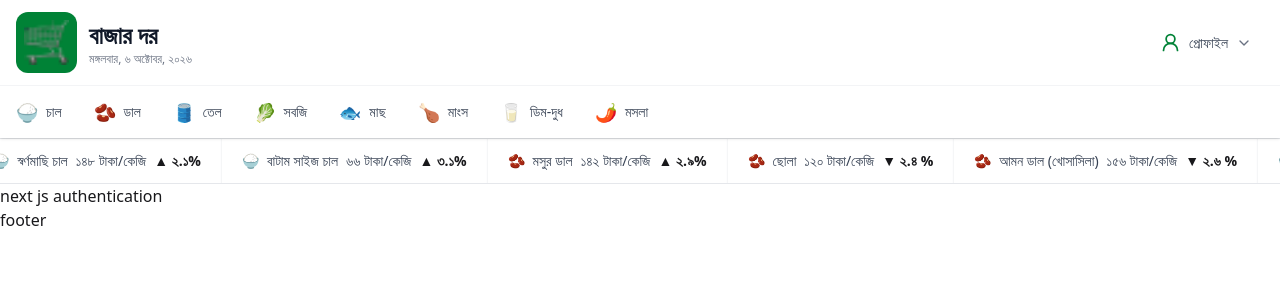
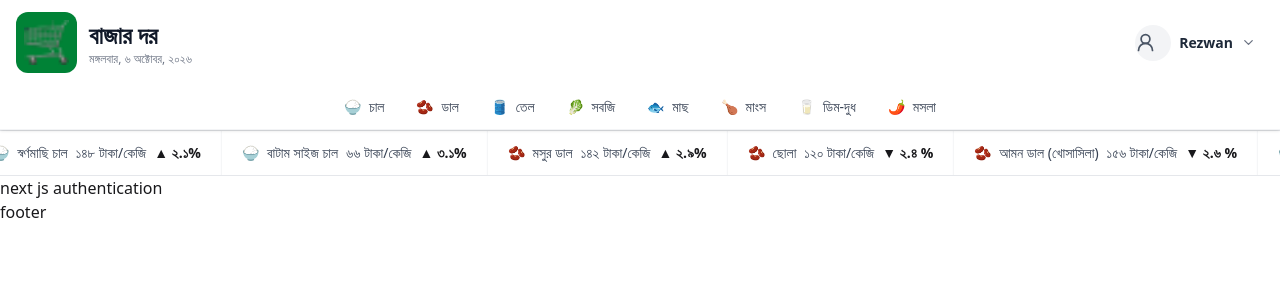
Before and after one commit to sanjida-sima/-B14-A7-Bazar-Dor, a Next.js app: page / in a window 1280 px wide. Shown: the top 300 px of the page. Built offline with nearby package versions, Linux system fonts and the light colour scheme.

Commit message:
done nav

```diff
--- a/src/components/Navbar.tsx
+++ b/src/components/Navbar.tsx
@@ -2,8 +2,9 @@
 'use client';
 
 import Link from 'next/link';
-import { UserRound, ChevronDown} from 'lucide-react'
+import { UserRound, ChevronDown , Menu, X} from 'lucide-react'
 import Image from 'next/image';
+import { useState } from 'react';
 
 const categories = [
     {name: 'চাল', emoji: '🍚', slug: 'chal'},
@@ -17,6 +18,8 @@ const categories = [
 ];
 
 const Navbar = () => {
+    const [isProfileOpen, setIsProfileOpen] = useState(false);
+    const [isMenuOpen, setIsMenuOpen] = useState(false)
     return (
         <header className='sticky top-0 z-50 bg-white shadow-sm' >
 
@@ -43,39 +46,70 @@ const Navbar = () => {
                     </p>
                 </div>
                 </Link>
+                {/* profile Dropdown */}
+                <div className='relative'>
+                    <button onClick={() => setIsProfileOpen(!isProfileOpen)}
+                        className='flex items-center gap-2 rounderd-lg px-2 py-2 transition hover:bg-gray-50'
+                        aaria-expanded ={isProfileOpen}
+                        aria-label='Open profile menu'
+                        >
+                            {/* profile image */}
+                            <div className='flex h-9 w-9 items-center justify-between overflow-hidden rounded-full bg-gray-100'>
+                                <UserRound  size={21} className='text-gray-600' />
+                            </div>
+                            <span className='hidden text-sm font-semibold text-gray-800 sm:block'>
+                                Rezwan
+                            </span>
+                            <ChevronDown
+                            size={15} className={`text-gray-500 transition-transform ${isMenuOpen ? 'rotate-180':''}`}
+                            />
 
-                {/* profile */}
-                <Link
-                href='/profile'
-                className='flex items-center gap-2 px-3 py-2 rounded-lg hover:bg-gray-100 transition'
-                >
-                    <UserRound
-                    size={21}
-                    className='text-green-700'
-                    />
-                    <span className='hidden sm:block text-sm font-medium text-gray-700'>
-                          প্রোফাইল
-                    </span>
-                    <ChevronDown size={16} className='text-gray-500'/>
+                    </button>
 
-                </Link>
+                    {/* dropdown */}
+                    {isProfileOpen &&(
+                        <div className='absolute right-0 top-full z-50 mt-2 w-48 rounded-lg border border-gray-100 bg-white p-2 shadow-lg'>
+                            <Link href='/profile' onClick={() => setIsProfileOpen(false)} className='block rounded-md px-4 py-2 text-sm text-gray-700 hover:bg-green-50'>
+                            My Profile
+
+                            </Link>
+                            <Link href='/update-profile'
+                            onClick={()=>setIsProfileOpen(false)} className='block rounded-md px-4 py-2 text-sm text-gray-700 hover:bg-green-50'>
+                            Update Profile
+                            </Link>
+                            <Link href='/signin' onClick={()=>setIsProfileOpen(false)} className='block rounded-md px-4 py-2 text-sm text-gray-700 hover:bg-green-50'>
+                              Sign In
+                            </Link>
+                            <Link href='/signup' onClick={()=>setIsProfileOpen(false)} className='block rounded-md px-4 py-2 text-sm text-gray-700 hover:bg-green-50'>
+                              Sign Up
+                            </Link>
+
+                        </div>
+                    )}
+                </div>
+                {/* mobile button */}
+
+                <button onClick={() =>setIsMenuOpen(!isMenuOpen)} className='ml-2 rounded-lg p-2 text-gray-700 hover:bg-gray-100 md:hidden' aria-label='Toggle menu'>
 
 
+                    {isMenuOpen ? <X size = {22} /> : <Menu size={22} /> }
 
+                </button>
             </div>
 
         </div>
         {/* category-nav */}
 
-        <div className='border-t border-gray-100'>
-            <nav className='max-w-7xl mx-auto px-4'>
+        <div className='border-b border-gray-100'>
+            <nav className='max-w-7xl mx-auto hidden px-4 items-center justify-center gap-7 overflow-auto md:flex'>
+
                 <div className='flex items-center gap-8 overflow-x-auto whitespace-nowrap py-3'>
                     {categories.map((category)=>(
                         <Link key={category.slug}
                         href={`/category/${category.slug}`}
                         className='flex items-center gap-2 text-sm font-medium text-gray-700 hover:text-green-700 transition-colors'>
 
-                            <span className='text-lg'>
+                            <span className='text-sm'>
                                 {category.emoji}
                             </span>
                             <span>
@@ -90,6 +124,28 @@ const Navbar = () => {
 
         </div>
 
+        {/* mobile menu */}
+
+        {isMenuOpen && (
+            <div className='border-b border-gray-100 bg-white px-4 py-3 md:hidden'>
+
+                {categories.map((category)=>(
+
+                 <Link key={category.slug}
+                 href={`/category/${category.slug}`}
+                 onClick={()=> setIsMenuOpen(false)} className='flex items-center gap-3 rounded-md px-3 py-2 text-sm text-gray-700 hover:bg-green-50'>
+
+                    <span>{category.emoji}</span>
+                    <span>{category.name}</span>
+                 </Link>
+
+                )
+
+                )}
+
+            </div>
+        )}
+
         </header>
     );
 };
```
